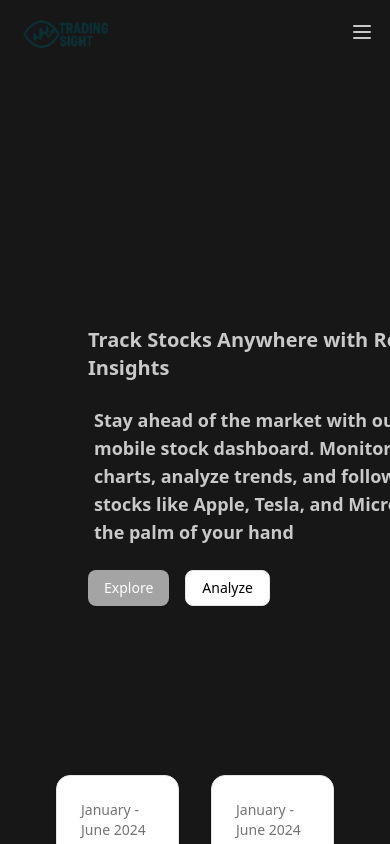
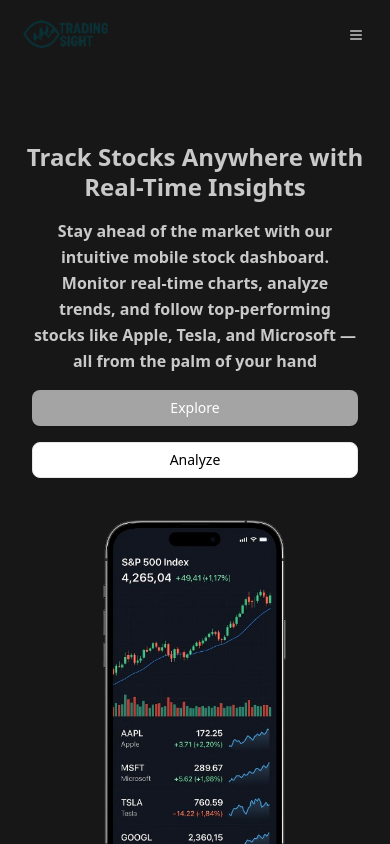
Before and after one commit to itzhoman/Trading-sight, a Next.js app: page / in a window 390 px wide. Shown: the top 844 px of the page. Built offline with nearby package versions, Linux system fonts and the light colour scheme.

Commit message:
Hero  responsivity Done

```diff
--- a/app/hero/Hero.tsx
+++ b/app/hero/Hero.tsx
@@ -4,21 +4,35 @@
 
 const Hero = () => {
   return (
-    <div className="flex justify-between px-10 py-20">
-      <div className="text-third flex flex-col gap-6 mt-44 ml-12">
-        <h1 className="text-xl font-extrabold">Track Stocks Anywhere with Real-Time Insights</h1>
-        <p className="w-[450px] text-lg font-bold ml-1.5">
+    <div className="flex flex-col lg:flex-row justify-between px-4 md:px-10 py-10 md:py-20 items-center lg:items-start">
+      <div className="text-third flex flex-col gap-4 md:gap-6 mt-8 lg:mt-44 text-center lg:text-left max-w-full lg:max-w-none">
+        <h1 className="text-2xl md:text-3xl lg:text-xl font-extrabold leading-tight">
+          Track Stocks Anywhere with Real-Time Insights
+        </h1>
+        <p className="text-base md:text-lg font-bold px-4 lg:px-0 lg:ml-1.5 max-w-full lg:w-[450px] leading-relaxed">
           Stay ahead of the market with our intuitive mobile stock dashboard.
           Monitor real-time charts, analyze trends, and follow top-performing
           stocks like Apple, Tesla, and Microsoft — all from the palm of your
           hand
         </p>
-        <div className="flex gap-4">
-            <Button  variant="secondary" className="bg-fifth text-white hover:text-parimary hover:duration-500 ">Explore</Button>
-            <Button variant='outline' className="text-black hover:text-third bg-none">Analyze</Button>
+        <div className="flex flex-col sm:flex-row gap-4 justify-center lg:justify-start px-4 lg:px-0">
+            <Button variant="secondary" className="bg-fifth text-white hover:text-parimary hover:duration-500">
+              Explore
+            </Button>
+            <Button variant='outline' className="text-black hover:text-third bg-none">
+              Analyze
+            </Button>
         </div>
       </div>
-      <Image alt="stock market" src={phone} width={350} height={150} />
+      <div className="mt-8 lg:mt-0 flex justify-center lg:justify-end">
+        <Image
+          alt="stock market"
+          src={phone}
+          width={350}
+          height={150}
+          className="w-64 md:w-80 lg:w-[350px] h-auto"
+        />
+      </div>
     </div>
   );
 };
--- a/app/navbar/Navbar.tsx
+++ b/app/navbar/Navbar.tsx
@@ -35,7 +35,9 @@
       </div>
 
       <div className="md:hidden">
-        <button
+        <Button
+          variant='ghost'
+          size='icon'
           onClick={toggleMenu}
           className="text-third hover:text-fifth transition-colors"
         >
@@ -61,7 +63,7 @@
               />
             )}
           </svg>
-        </button>
+        </Button>
       </div>
 
       {isMenuOpen && (
```
